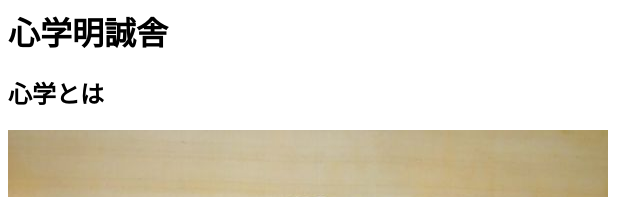
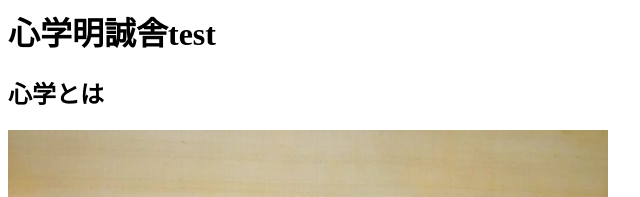
Before and after one commit to kyuichiro/shingakumeiseisha, a plain HTML site: page index.html in a window 1280 px wide. Shown: the top 197 px of the page, 0-640 px from the left. Drawn offline with Linux system fonts and the light colour scheme.

Commit message:
Update index.html

```diff
--- a/index.html
+++ b/index.html
@@ -3,7 +3,7 @@
     <title>心学明誠舎</title>
   </head>
   <body>
-    <h1>心学明誠舎</h1>
+    <h1>心学明誠舎test</h1>
     <h2>心学とは</h2>
     <img src="baigans600.JPG" alt="石田梅岩">
   </body>
```
